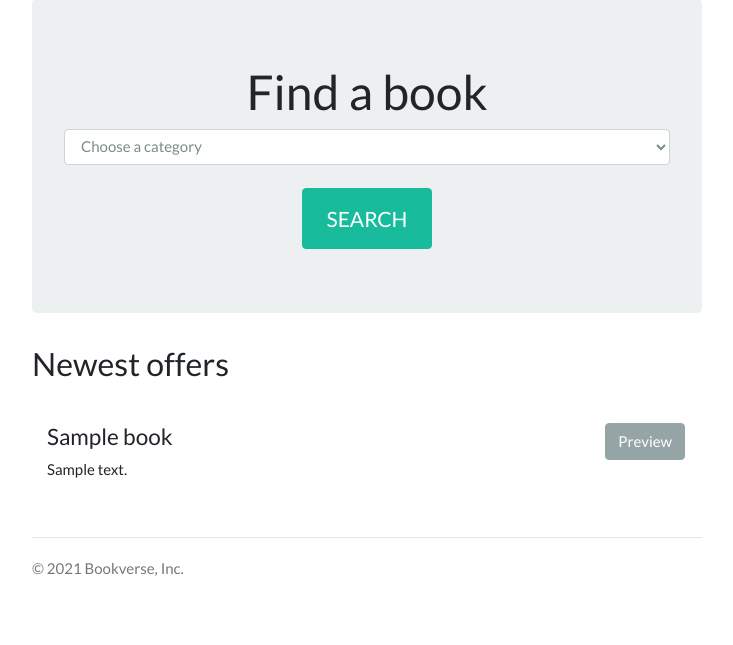
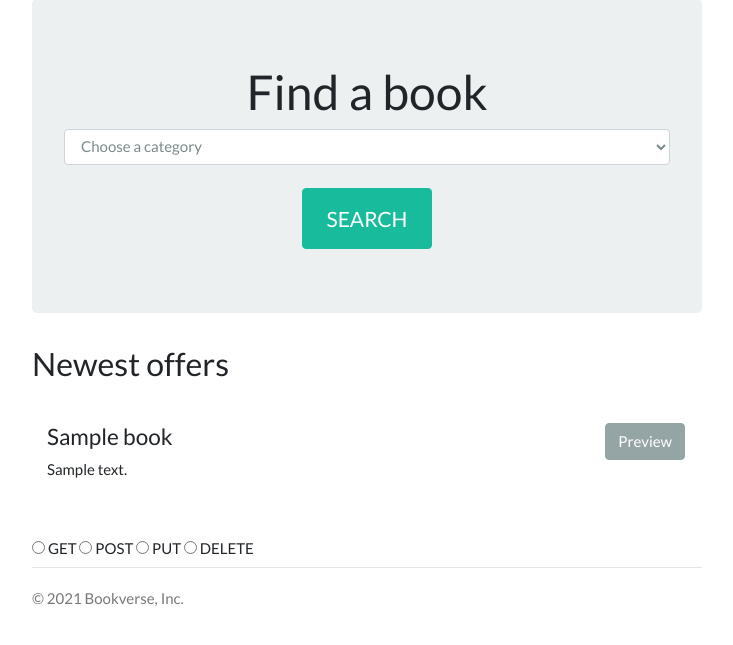
Before and after one commit to TanjaGagic/php-beginnings, a PHP site: page / in a window 1280 px wide. Shown: the part 112-757 px from the top of the page, without its empty margins (273-1006 px from the left). Run offline with PHP 8.4, Linux system fonts and the light colour scheme; data comes from the database, SQL or seed files in the repository; tables that the repository leaves empty hold one stand-in row (values such as "Sample post"); some libraries are stand-ins or nearby versions.

Commit message:
added radio menu

```diff
--- a/delete.php
+++ b/delete.php
@@ -1,15 +1,13 @@
 <?php
-    require_once 'db/config.php';
+    include 'db/config.php';
+
     if(!$_GET['id']){
         echo 'error';
     }else{
-        //Uzmi vrednosti id-jeva
         $id =$_GET['id'];
-        //Pozovi delete funkciju
         $result = $crud ->deleteApplication($id);
 
         if($result){
-            //Redirect
             header("Location: applications.php");
         }
         else{
--- a/templates/frontpage.php
+++ b/templates/frontpage.php
@@ -26,13 +26,24 @@
     </div>
 
 
+    <div id="http_zahtev">
+            <input type="radio" name="http_zahtev" id="get" value="get">
+            <label for="get">GET</label>
+            <input type="radio" name="http_zahtev" id="post" value="post">
+            <label for="post">POST</label>
+            <input type="radio" name="http_zahtev" id="put" value="put">
+            <label for="put">PUT</label>
+            <input type="radio" name="http_zahtev" id="delete" value="delete">
+            <label for="delete">DELETE</label>
+        </div>
+
 
     <?php endforeach;?>
     <script type="text/javascript" src="http://ajax.googleapis.com/ajax/libs/jquery/1.5.1/jquery.min.js"></script>
 
             <script type="text/javascript">
 
-            $(document).ready(function(){
+          /*  $(document).ready(function(){
                 $('a#button').click(function(){
                     $.ajax({
                         url: this.href,
@@ -43,6 +54,6 @@
                         }
                     });
                 });
-            });
+            }); */
 </script>
 <?php include 'inc/footer.php';?>
```
